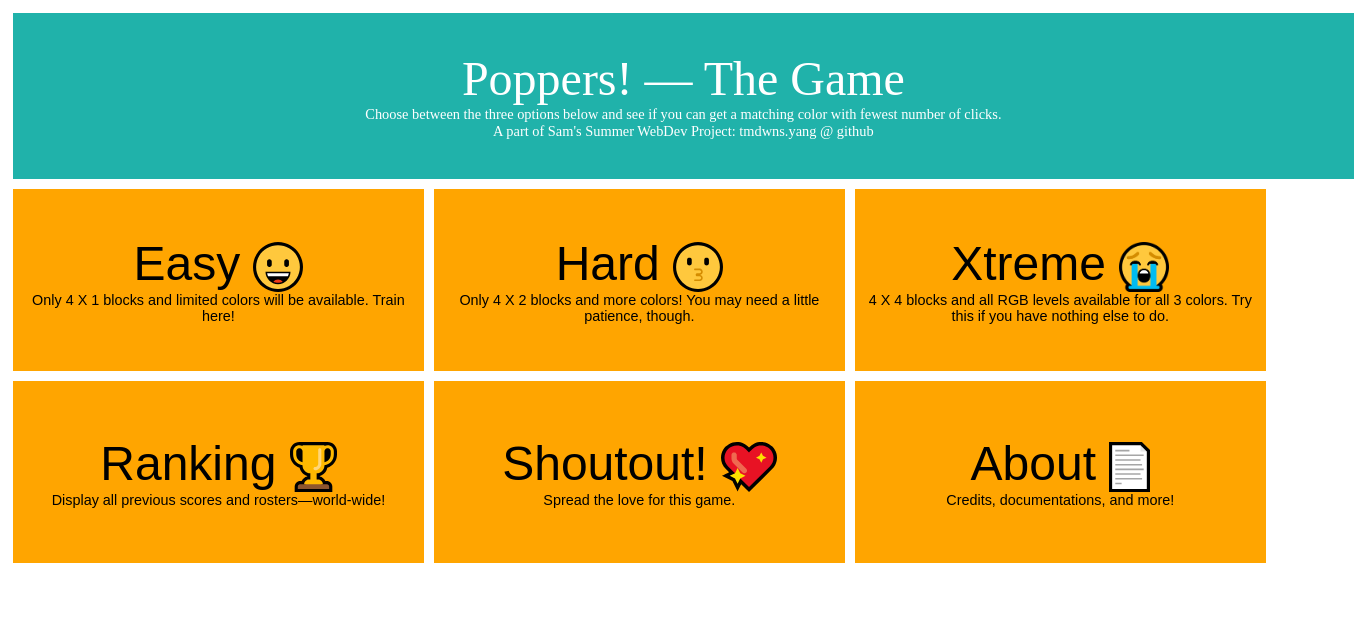
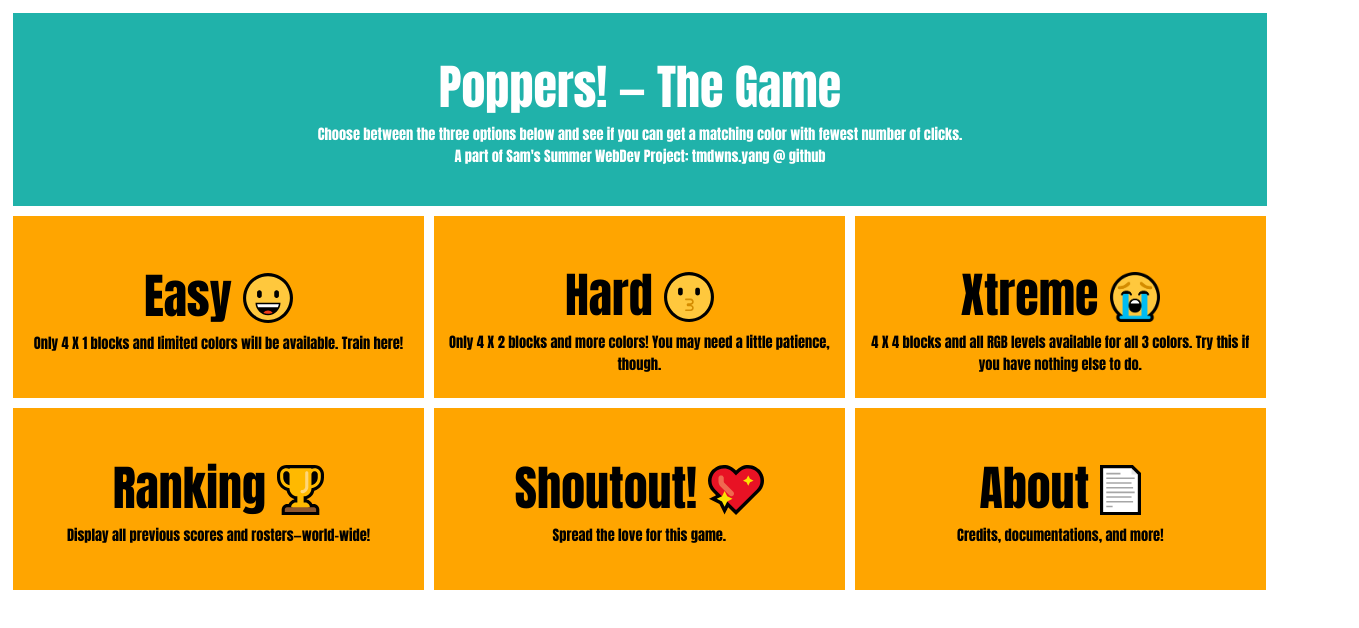
Before and after one commit to tmdwnsyang/poppers, a website with bundled scripts: page index.html in a window 1280 px wide. Shown: the whole page, 1359 px wide, since content can reach past the window. Built offline with nearby package versions, Linux system fonts and the light colour scheme; no server answers.

Commit message:
Update styles.css

```diff
--- a/styles.css
+++ b/styles.css
@@ -1,16 +1,17 @@
-/* *{
+*{
     font-family: Impact;
     box-sizing: border-box;
     font-size: 1.2 em;
-} */
+}
 
 @font-face {
   font-family: Impact;
-  src: url('https://github.com/tmdwnsyang/poppers/blob/main/impact.ttf?raw=true') format('embedded-opentype');/* IE9 + later */
-   src:    url('https://github.com/tmdwnsyang/poppers/blob/main/impact.ttf?raw=true?#iefix') format('embedded-opentype'), /* IE6 to IE8  */
-       url('https://github.com/tmdwnsyang/poppers/blob/main/impact.ttf?raw=true') format('woff'),  /* Newer browsers */
-       url('https://github.com/tmdwnsyang/poppers/blob/main/impact.ttf?raw=true') format('truetype'), /* Safari og iOS, Chrome, Android, Firefox and Opera except Opera Mini  */
-       url('https://github.com/tmdwnsyang/poppers/blob/main/impact.ttf?raw=true#Min_font + regular, italic, bold') format('svg');
+  src:url('fonts/impact.eot');
+  src: url('fonts/impact.eot') format('embedded-opentype'), /* IE6 to IE8  */
+       url('fonts/impact.woff2') format('woff2'),  /* Newer browsers */
+       url('fonts/impact.woff') format('woff'),
+       url('fonts/impact.ttf') format('truetype'),
+       url('fonts/impact.svg#impact') format('svg');
   font-weight: bold;
 }
 
```
